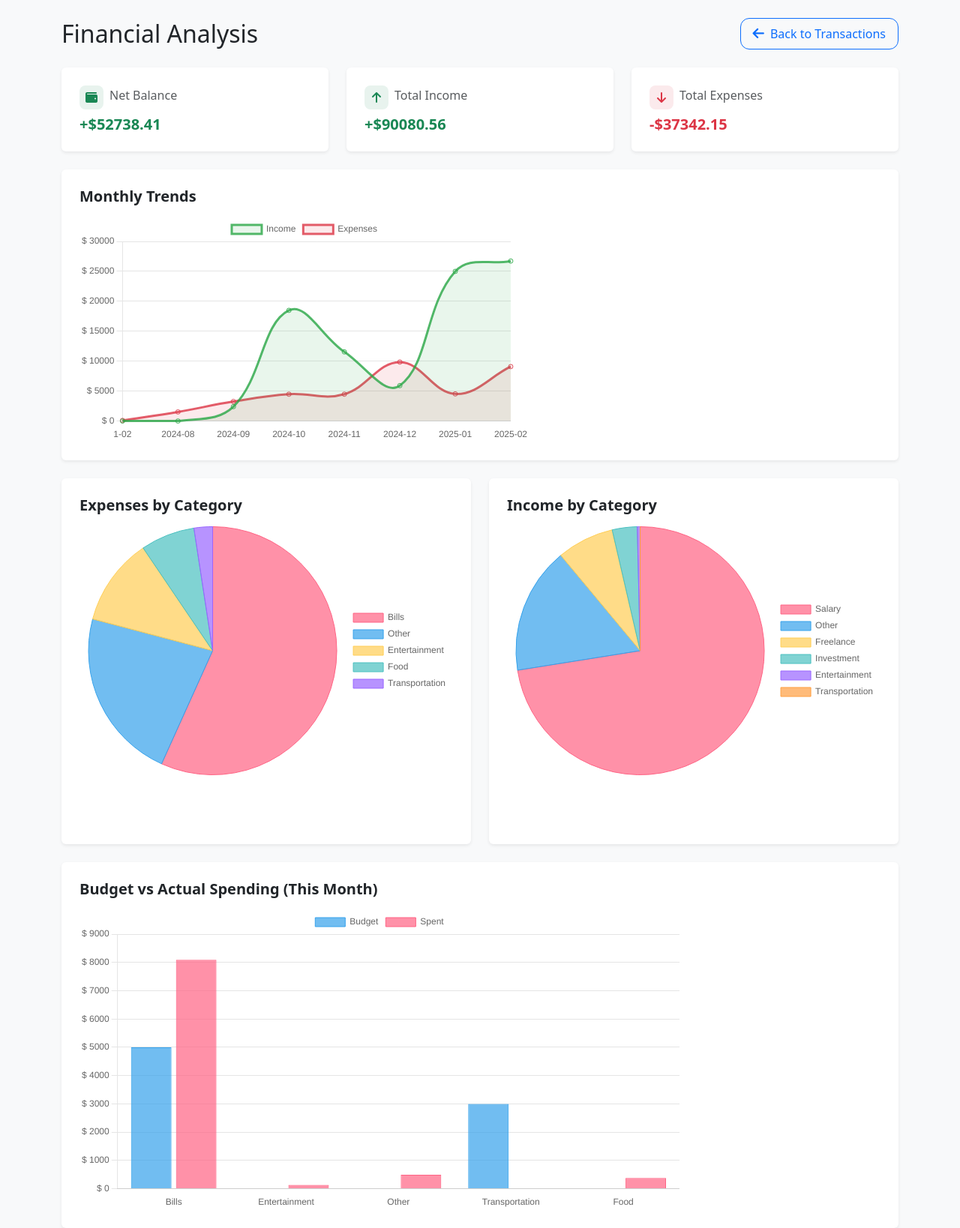
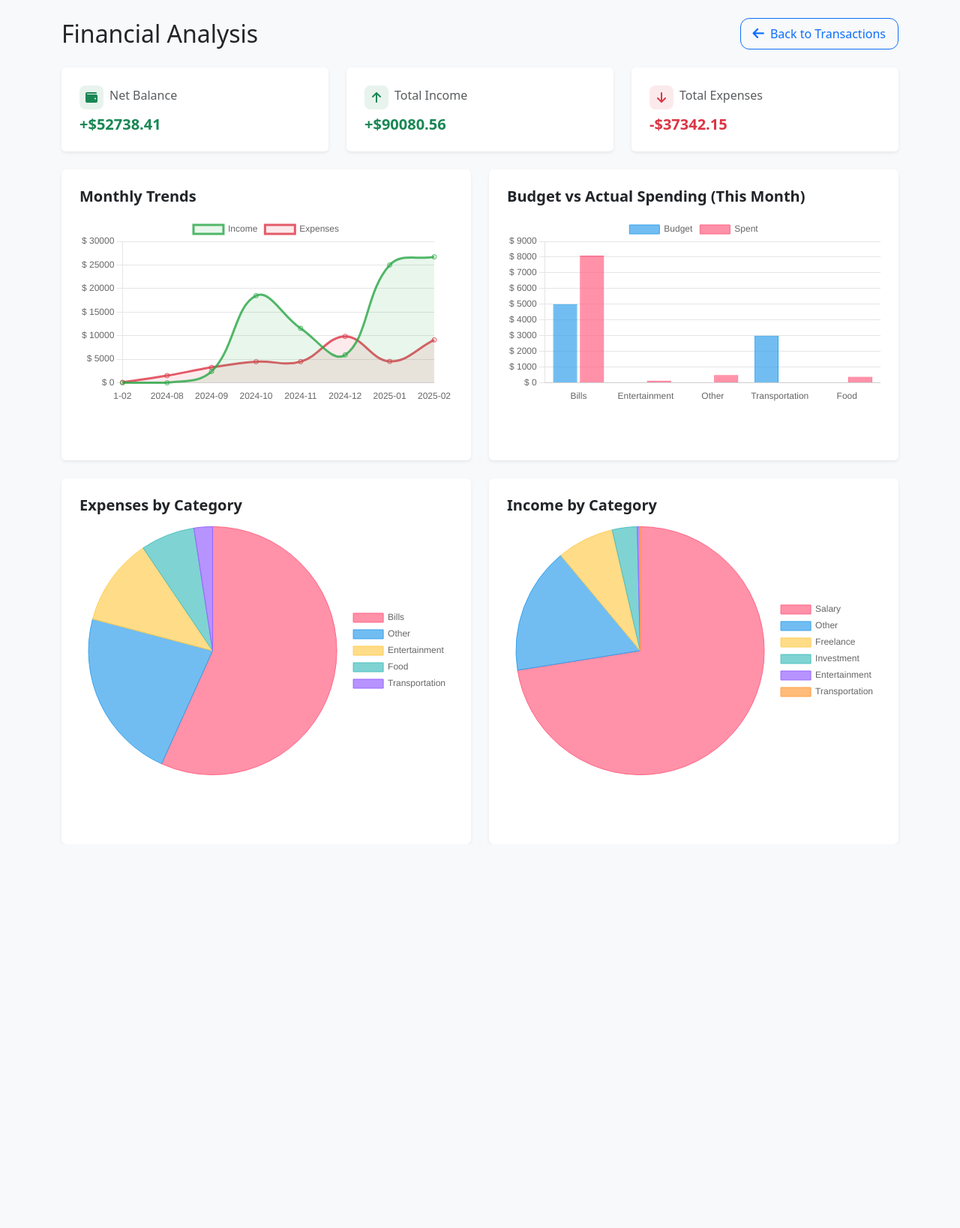
Before and after one commit to TharHtet236401/intern_task2, a Django app: page /analysis/ in a window 1280 px wide. Shown: the part 56-1694 px from the top of the page at 75% size. After the commit the page ends 1090 px from the top, so only its background shows below. Run offline with Django 5.2, Linux system fonts and the light colour scheme; data comes from the database, SQL or seed files in the repository; both versions use the stored data as it was after the commit; some libraries are stand-ins or nearby versions.

Commit message:
Reorganize financial analysis page layout and charts

```diff
--- a/transaction/templates/transaction/analysis.html
+++ b/transaction/templates/transaction/analysis.html
@@ -66,9 +66,10 @@
         </div>
     </div>
 
-    <!-- Add this before the pie charts -->
+    <!-- Replace the trends and comparison chart sections with this -->
     <div class="row mt-4">
-        <div class="col-12">
+        <!-- Monthly Trends -->
+        <div class="col-md-6">
             <div class="card shadow-sm">
                 <div class="card-body">
                     <h5 class="card-title mb-3">Monthly Trends</h5>
@@ -78,9 +79,21 @@
                 </div>
             </div>
         </div>
+
+        <!-- Budget Comparison -->
+        <div class="col-md-6">
+            <div class="card shadow-sm">
+                <div class="card-body">
+                    <h5 class="card-title mb-3">Budget vs Actual Spending (This Month)</h5>
+                    <div style="height: 300px;">
+                        <canvas id="comparisonChart"></canvas>
+                    </div>
+                </div>
+            </div>
+        </div>
     </div>
 
-    <!-- Chart Section -->
+    <!-- Category Charts -->
     <div class="row mt-4">
         <!-- Expense Chart -->
         <div class="col-md-6">
@@ -101,20 +114,6 @@
                     <h5 class="card-title mb-3">Income by Category</h5>
                     <div style="height: 400px;">
                         <canvas id="incomeChart"></canvas>
-                    </div>
-                </div>
-            </div>
-        </div>
-    </div>
-
-    <!-- Add this after your existing charts -->
-    <div class="row mt-4">
-        <div class="col-12">
-            <div class="card shadow-sm">
-                <div class="card-body">
-                    <h5 class="card-title mb-3">Budget vs Actual Spending (This Month)</h5>
-                    <div style="height: 400px;">
-                        <canvas id="comparisonChart"></canvas>
                     </div>
                 </div>
             </div>
```
Also changed, not shown: db.sqlite3.
